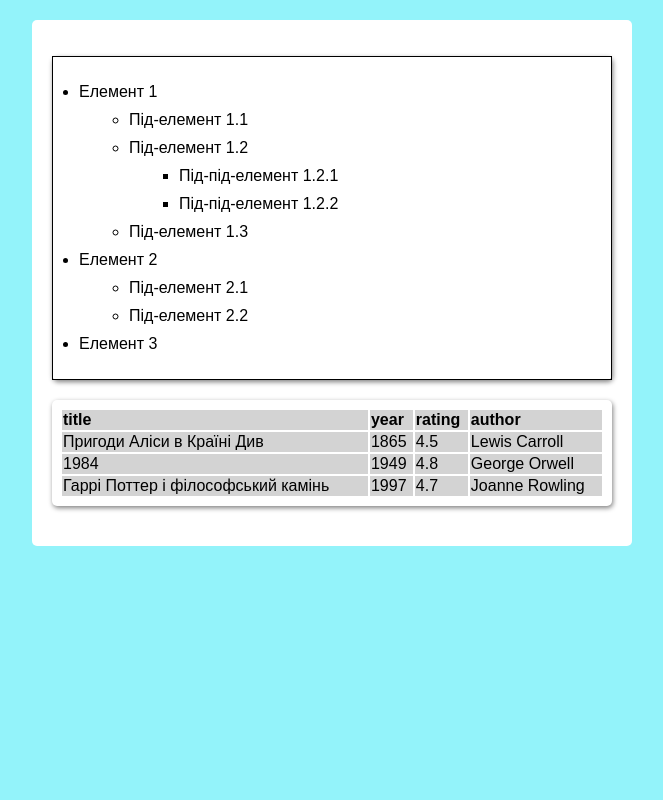
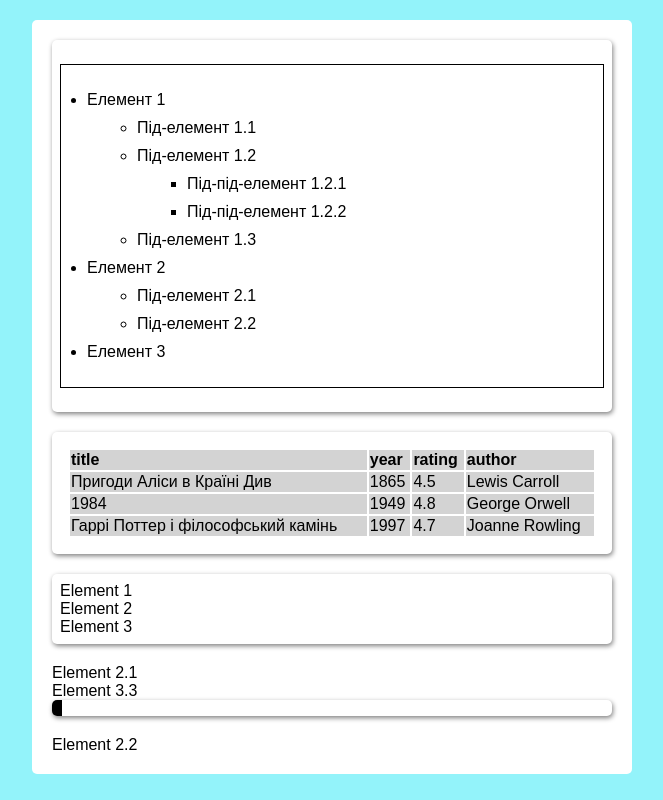
Before and after one commit to Yuriybidjo/js-exercises, a website: page 013_manipulateEl/index.html in a window 1280 px wide. Shown: the whole page, without its empty margins (308-971 px from the left). Drawn offline with Linux system fonts and the light colour scheme.

Commit message:
have done the task 4 of folder 03

```diff
--- a/013_manipulateEl/index.html
+++ b/013_manipulateEl/index.html
@@ -9,6 +9,7 @@
   </head>
   <body>
     <main class="main-content">
+      <!-- DOM manipulations -->
       <div class="box">
         <ul id="tree">
           <li>
@@ -37,6 +38,7 @@
           <li>Елемент 3</li>
         </ul>
       </div>
+      <!-- create a table with data -->
       <div class="box">
         <table id="books-table">
           <thead>
@@ -51,6 +53,11 @@
           </tbody>
         </table>
       </div>
+      <!-- example create elements into the box-->
+      <div class="box" id="box"></div>
+      <!-- prepend before / after -->
+      <div class="box" id="box2" style="border-left: 10px solid"></div>
+
     </main>
   </body>
 </html>
--- a/013_manipulateEl/script.js
+++ b/013_manipulateEl/script.js
@@ -61,7 +61,7 @@ for (let i = 0; i < booksArray.length; i++) {
   const tdRating = document.createElement('td');
   tdRating.textContent = book.rating;
 
-  const tdAuthor =document.createElement('td');
+  const tdAuthor = document.createElement('td');
   tdAuthor.textContent = book.author;
 
   tr.appendChild(tdTitle);
@@ -71,3 +71,68 @@ for (let i = 0; i < booksArray.length; i++) {
 
   tbody.appendChild(tr);
 };
+
+//  3)   Створіть HTML-сторінку з контейнером, в який будуть додаватися елементи за допомогою JavaScript.
+
+// 4)Створіть блок контейнер та перебераючи маси створіть елемент Р в залежності від usePrepend розмість його перед контейнером або за контейнером
+
+const boxElements = document.getElementById('box');
+const boxElements2 = document.getElementById('box2');
+
+const elementsArray = [
+  {
+    tag: 'p',
+    text: 'Element 1',
+  },
+  {
+    tag: 'div',
+    text: 'Element 2',
+  },
+  {
+    tag: 'span',
+    text: 'Element 3'
+  }
+];
+
+const elementsArray2 = [
+  {
+    text: 'Element 2.1',
+    usePrepend: true,
+  },
+  {
+    text: 'Element 2.2',
+    usePrepend: false,
+  },
+  {
+    text: 'Element 3.3',
+    usePrepend: true,
+  }
+]
+
+// Створіть функцію, яка приймає об'єкт і створює новий елемент з використанням document.createElement, встановлює текст елемента та повертає його в контейнер.
+
+const createElement = ({ tag, text }) => {
+  const newElement = document.createElement(tag);
+  newElement.textContent = text;
+  return newElement;
+};
+
+
+// Пройдіть циклом по масиву і для кожного обєкту застосуйте створену функцію
+
+elementsArray.forEach(item => {
+  const domElement = createElement(item);
+  boxElements.appendChild(domElement);
+});
+
+// before / after the container
+elementsArray2.forEach(({ text, usePrepend }) => {
+  const pElement = document.createElement('p');
+  pElement.textContent = text;
+
+  if (usePrepend) {
+    boxElements2.before(pElement);
+  } else {
+    boxElements2.after(pElement);
+  }
+});
--- a/013_manipulateEl/style.css
+++ b/013_manipulateEl/style.css
@@ -2,6 +2,10 @@
 *::before,
 *::after {
   box-sizing: border-box;
+}
+
+p{
+  margin: 0;
 }
 
 body {
@@ -32,6 +36,7 @@ h1 {
   margin-bottom: 20px;
   box-shadow: 1px 2px 5px gray;
   border-radius: 5px;
+  padding: 0.5rem;
 }
 
 #tree {
```
